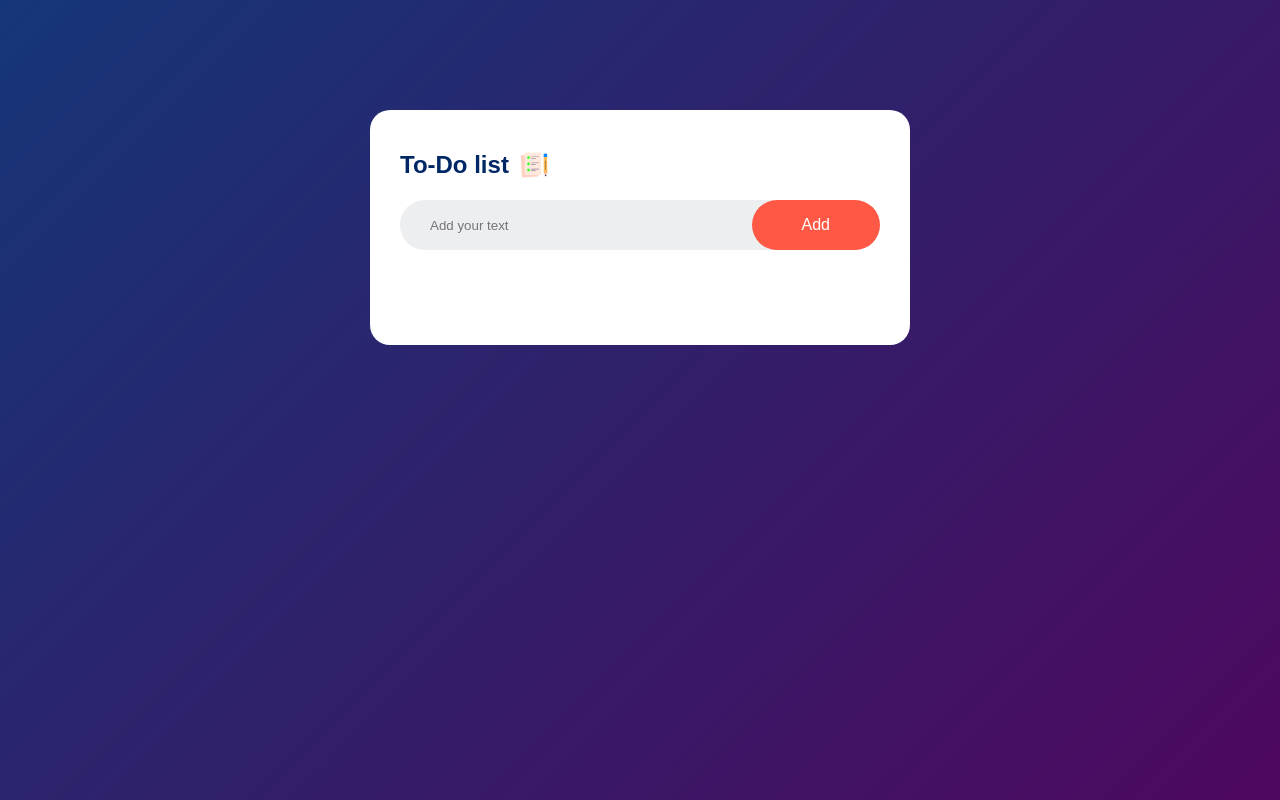
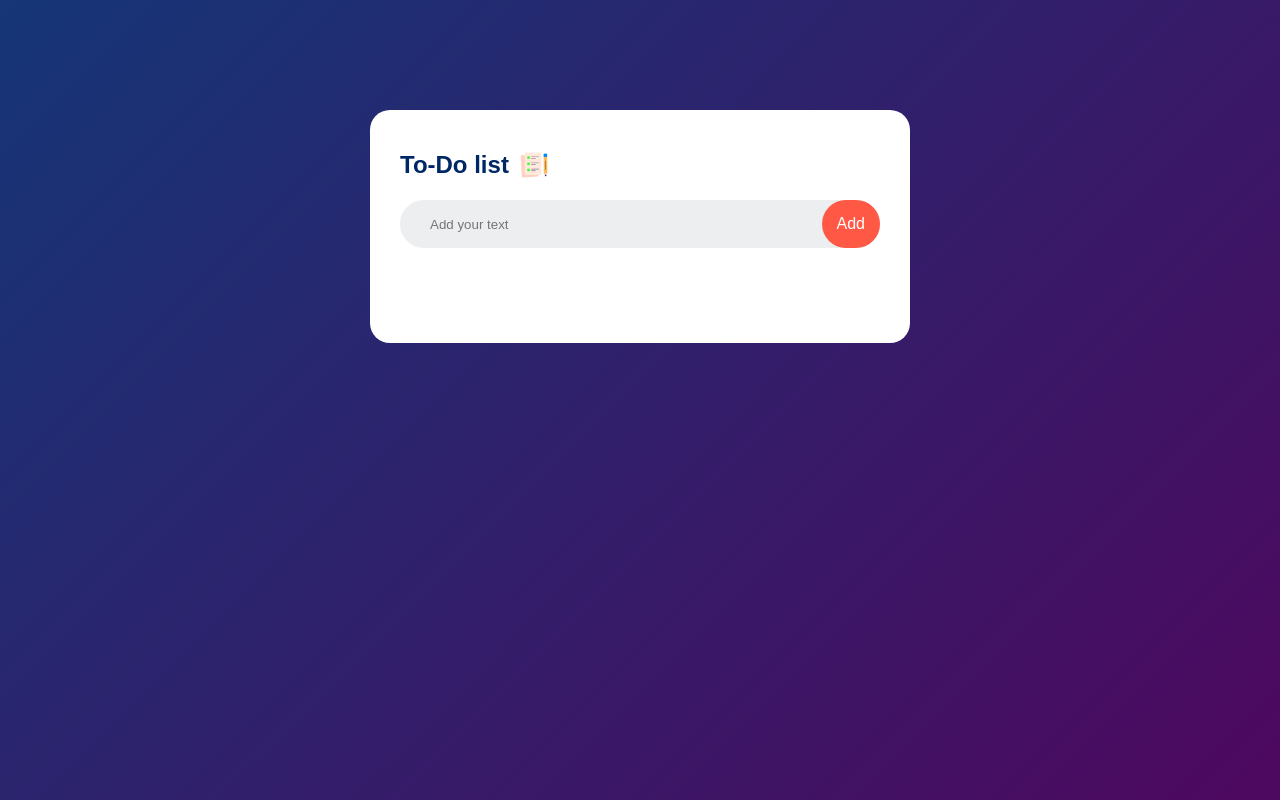
Before and after one commit to sau1606/To-Do-List, a plain HTML site: page index.html in a window 1280 px wide. Drawn offline with Linux system fonts and the light colour scheme.

Commit message:
Update style.css
ghjf

```diff
--- a/style.css
+++ b/style.css
@@ -64,7 +64,7 @@ button{
     background: #ff5945;
     color: #fff;
     font-size: 16px;
-    padding: 16px 50px;
+    padding: 15px;
     border-radius: 40px;
     cursor: pointer;
 
```
